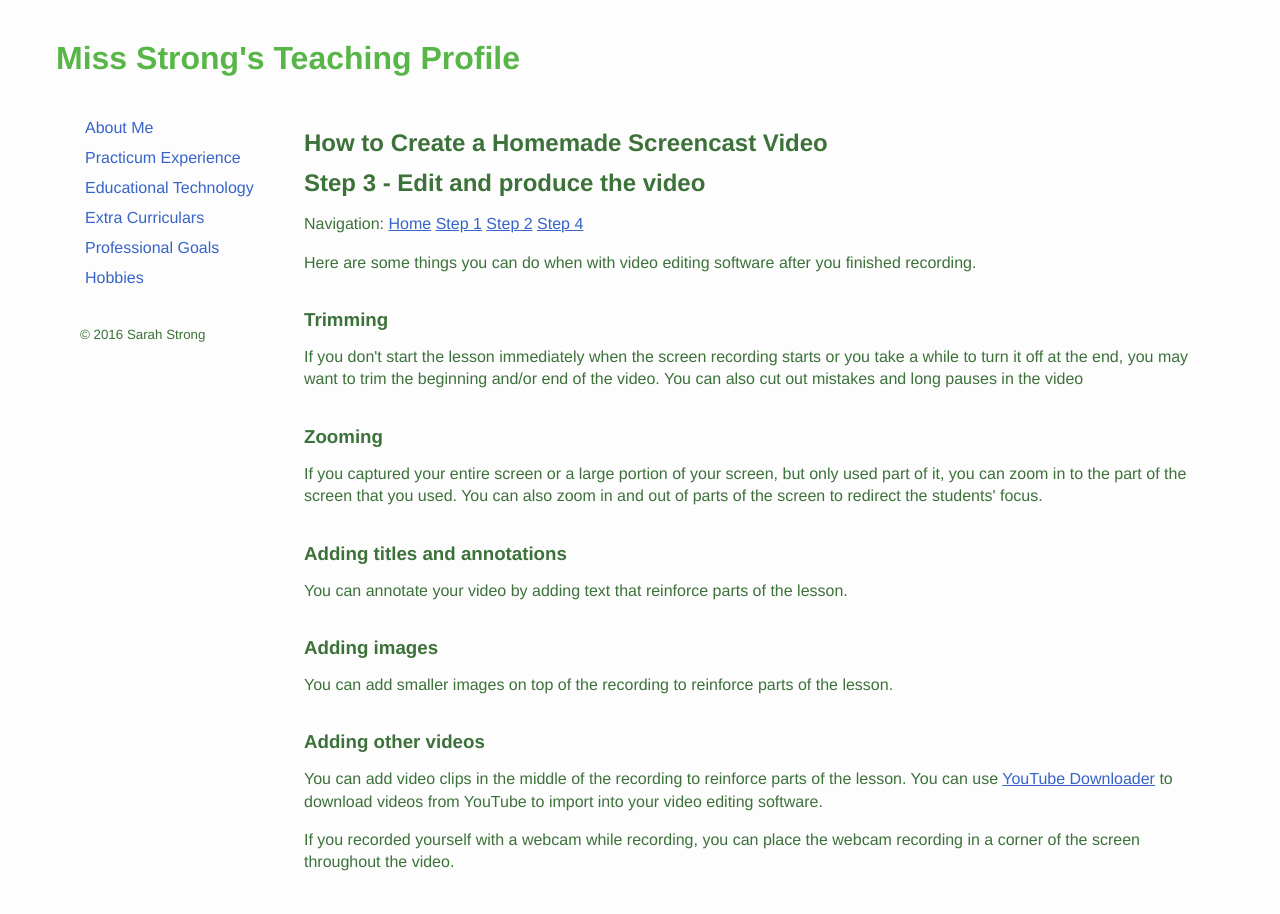
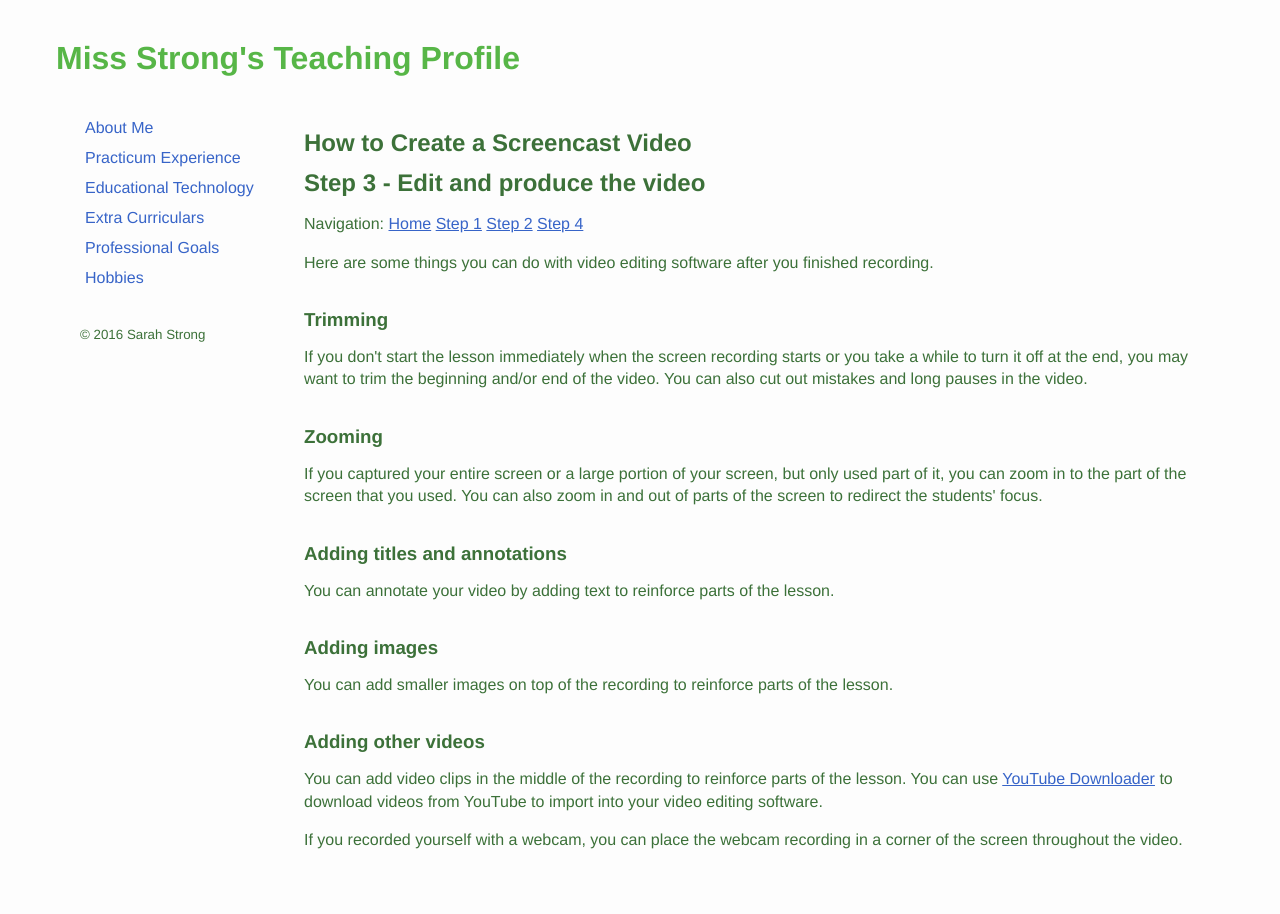
Before and after one commit to sarahstrong314/sarahstrong.ca, a Jekyll site: the page built from screencast-videos-step-3.html, in a window 1280 px wide. Built offline with Jekyll 4.4.1, drawn with Linux system fonts in a browser that asks for light colours; nearby versions of some CDN libraries; library files that are not in the unit come from our copies; Markdown is read by kramdown in place of the engine named in the settings.

Commit message:
Fixed typos in screencast video section

```diff
--- a/screencast-videos-step-3.html
+++ b/screencast-videos-step-3.html
@@ -5,7 +5,7 @@ title: Screencast Videos
 
 <div id="Screencast Videos Step 3">
 
-<h2>How to Create a Homemade Screencast Video</h2>
+<h2>How to Create a Screencast Video</h2>
 <h2>Step 3 - Edit and produce the video</h2>
 
 <p>Navigation:
@@ -16,12 +16,12 @@ title: Screencast Videos
 </p>
 
 
-<p>Here are some things you can do when with video editing software after you finished recording. </p>
+<p>Here are some things you can do with video editing software after you finished recording. </p>
 
 <br />
 
 <h3>Trimming</h3>
-<p>If you don't start the lesson immediately when the screen recording starts or you take a while to turn it off at the end, you may want to trim the beginning and/or end of the video. You can also cut out mistakes and long pauses in the video</p>
+<p>If you don't start the lesson immediately when the screen recording starts or you take a while to turn it off at the end, you may want to trim the beginning and/or end of the video. You can also cut out mistakes and long pauses in the video.</p>
 
 <br />
 
@@ -31,7 +31,7 @@ title: Screencast Videos
 <br />
 
 <h3>Adding titles and annotations</h3>
-<p>You can annotate your video by adding text that reinforce parts of the lesson.</p>
+<p>You can annotate your video by adding text to reinforce parts of the lesson.</p>
 
 <br />
 
@@ -41,7 +41,7 @@ title: Screencast Videos
 <br />
 
 <h3>Adding other videos</h3>
-<p>You can add video clips in the middle of the recording to reinforce parts of the lesson. You can use <a href="http://youtubedownloader.com/">YouTube Downloader</a> to download videos from YouTube to import into your video editing software.</p>
-<p>If you recorded yourself with a webcam while recording, you can place the webcam recording in a corner of the screen throughout the video.</p>
+<p>You can add video clips in the middle of the recording to reinforce parts of the lesson. You can use <a href="http://www.youtubedownloaderhd.com/">YouTube Downloader</a> to download videos from YouTube to import into your video editing software.</p>
+<p>If you recorded yourself with a webcam, you can place the webcam recording in a corner of the screen throughout the video.</p>
 
 </div>
```
